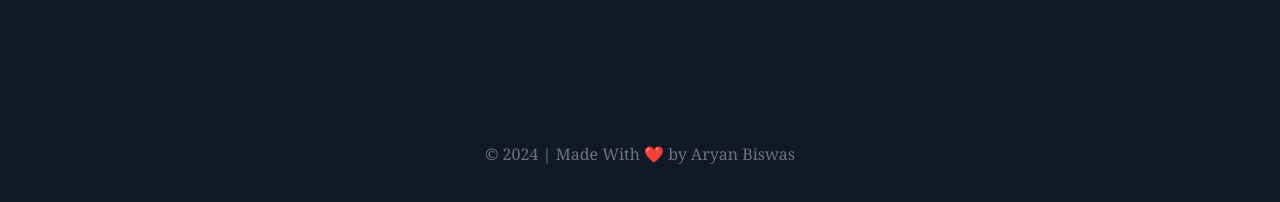
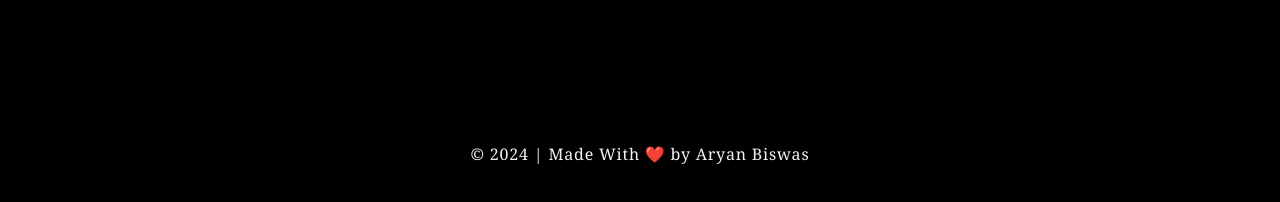
Before and after one commit to AryanBiswas198/Invoice-Generator, a React (Vite) app: page / in a window 1280 px wide. Shown: the part 702-904 px from the top of the page. Built offline with nearby package versions, Linux system fonts and the light colour scheme.

Commit message:
small changes

```diff
--- a/src/pages/Footer.tsx
+++ b/src/pages/Footer.tsx
@@ -3,9 +3,9 @@ import React from 'react';
 const Footer: React.FC = () => {
 
     return (
-        <footer className="text-gray-500 bg-gray-900 px-4 py-10 mt-20 w-full mx-auto md:px-8">
+        <footer className="text-gray-100 bg-black px-4 py-10 mt-20 w-full mx-auto md:px-8">
             <div className="mt-8 flex justify-center items-center">
-                <div className="mt-4 sm:mt-0 md:text-base text-sm">
+                <div className="mt-4 sm:mt-0 md:text-base text-sm tracking-wider">
                     &copy; 2024 | Made With ❤️ by Aryan Biswas
                 </div>
             </div>
--- a/src/pages/Home.tsx
+++ b/src/pages/Home.tsx
@@ -12,7 +12,7 @@ const navigation: NavigationItem[] = [{ title: "Home", path: "#" }];
 
 const Home: React.FC = () => {
   return (
-    <div className="bg-gray-900 h-full w-full font-serif">
+    <div className="bg-black h-full w-full font-serif">
         <header>
           <nav className="items-center pt-5 mx-auto max-w-screen-xl px-8 flex space-x-2">
             <a href="#">
--- /dev/null
+++ b/src/services/apiconnector.ts
@@ -0,0 +1,58 @@
+import axios, { AxiosInstance, AxiosRequestConfig, AxiosResponse } from "axios";
+
+// Define the Axios instance
+const axiosInstance: AxiosInstance = axios.create({});
+
+// Define the generic ResponseData interface
+interface ResponseData<T = any> {
+    success: boolean;
+    message: string;
+    data: T;
+}
+
+// Define the specific data interfaces
+interface User {
+    id: number;
+    name: string;
+    email: string;
+    createdAt: string;
+    updatedAt: string;
+}
+
+interface Item {
+    id: number;
+    name: string;
+    description: string;
+    price: number;
+}
+
+interface Pagination {
+    currentPage: number;
+    totalPages: number;
+    pageSize: number;
+    totalItems: number;
+}
+
+interface PaginatedResponse<T = any> {
+    items: T[];
+    pagination: Pagination;
+}
+
+// Define the apiConnector function
+type ApiConnector = <T = any>(
+    method: AxiosRequestConfig['method'],
+    url: string,
+    bodyData?: any,
+    headers?: AxiosRequestConfig['headers'],
+    params?: AxiosRequestConfig['params']
+) => Promise<AxiosResponse<ResponseData<T>>>;
+
+export const apiConnector: ApiConnector = (method, url, bodyData, headers, params) => {
+    return axiosInstance({
+        method: method,
+        url: url,
+        data: bodyData,
+        headers: headers,
+        params: params
+    });
+};
```
